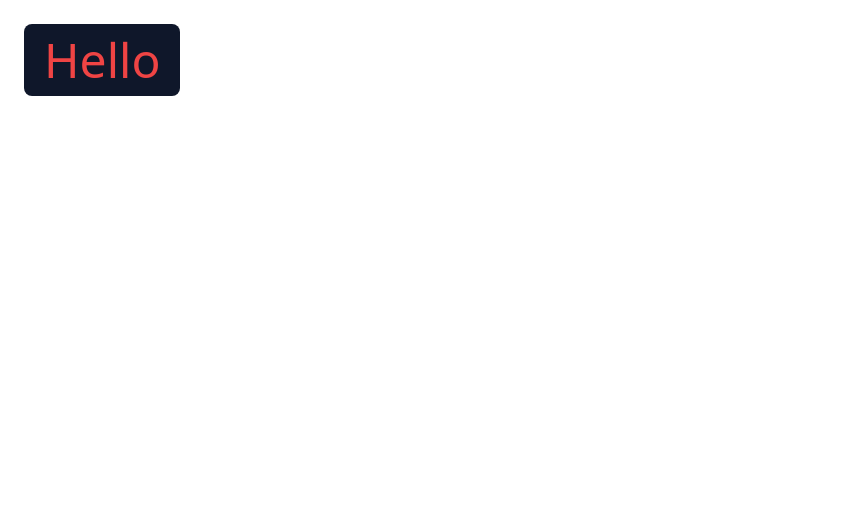
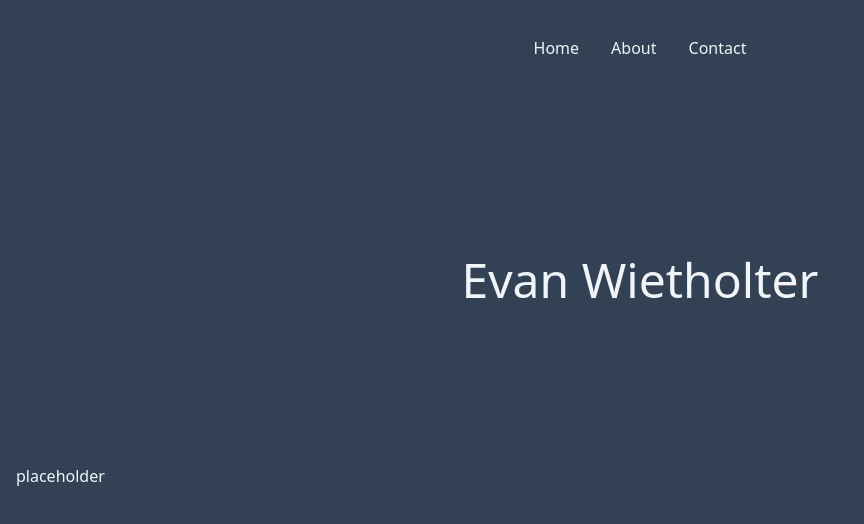
Before and after one commit to pxlmastrXD/evan-website, a website: page public/index.html in a window 1280 px wide. Shown: the whole page, without its empty margins (0-864 px from the left). Drawn offline with nearby package versions, Linux system fonts and the light colour scheme.

Commit message:
second commit: navbar and title

```diff
--- a/public/index.html
+++ b/public/index.html
@@ -4,11 +4,27 @@
     <meta charset="UTF-8">
     <meta name="viewport" content="width=device-width, initial-scale=1.0">
     <title>Document</title>
+    <script src="https://cdn.tailwindcss.com"></script>
 </head>
-<body>
-    <script src="https://cdn.tailwindcss.com"></script>
-    <div class="flex">
-    <h1 class="rounded-lg m-6 transition py-3 px-5 text-5xl font-noto text-red-500 bg-slate-900 hover:bg-red-500 hover:text-slate-900">Hello</h1>
+<body class="bg-slate-700 text-slate-100 m-4">
+    <!--TODO: add evan image-->
+    <!--navbar-->
+    <div class="p-1">
+        <div id="navbar" class="flex justify-center">
+            <nav>
+                <ul class="flex">
+                    <li class="p-4 hover:bg-slate-500 hover:text-slate-700 transition rounded"><a href="#">Home</a></li>
+                    <li class="p-4 hover:bg-slate-500 hover:text-slate-700 transition rounded"><a href="#">About</a></li>
+                    <li class="p-4 hover:bg-slate-500 hover:text-slate-700 transition rounded"><a href="#">Contact</a></li>
+                </ul>
+            </nav>
+        </div>
     </div>
+    <div id="title" class="">
+        <div class="flex justify-center h-96 place-content-center">
+            <h1 class="text-5xl py-44">Evan Wietholter</h1>
+        </div>
+    </div>
+    <h1>placeholder</h1>
 </body>
 </html>
```
Also changed, not shown: tailwind.config.js (added, +8 -0 lines), README.md (deleted).
